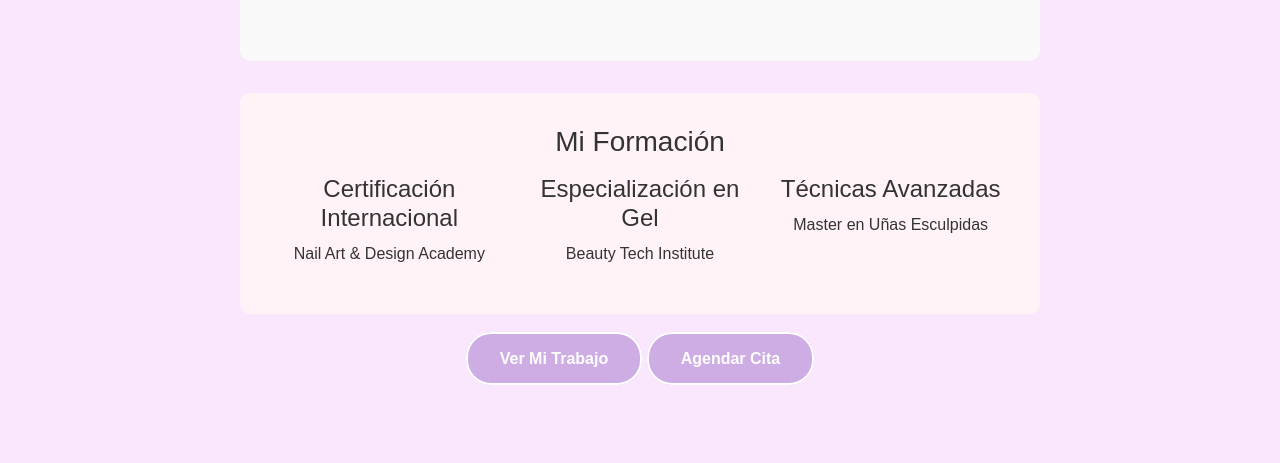
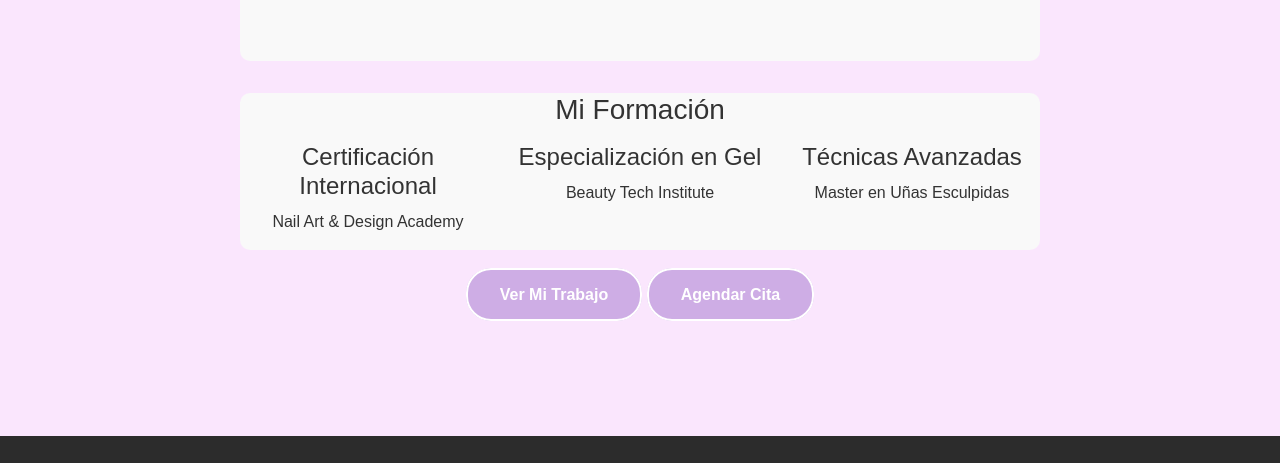
Before and after one commit to FrancoFEFA/Coder-House, a plain HTML site: page html/sobremi.html in a window 1280 px wide. Shown: the part 915-1378 px from the top of the page. Drawn offline with nearby package versions, Linux system fonts and the light colour scheme.

Commit message:
se cambio un color

```diff
--- a/html/sobremi.html
+++ b/html/sobremi.html
@@ -80,7 +80,7 @@
                     </div>
                 </div>
 
-                <div style="background: #fff3f7; padding: 2rem; border-radius: 10px; margin-bottom: 2rem;">
+                <div style="background: #f9f9f9; border-radius: 10px; margin-bottom: 2rem;">
                     <h3>Mi Formación</h3>
                     <div
                         style="display: grid; grid-template-columns: repeat(auto-fit, minmax(200px, 1fr)); gap: 1rem; margin-top: 1rem;">
```
